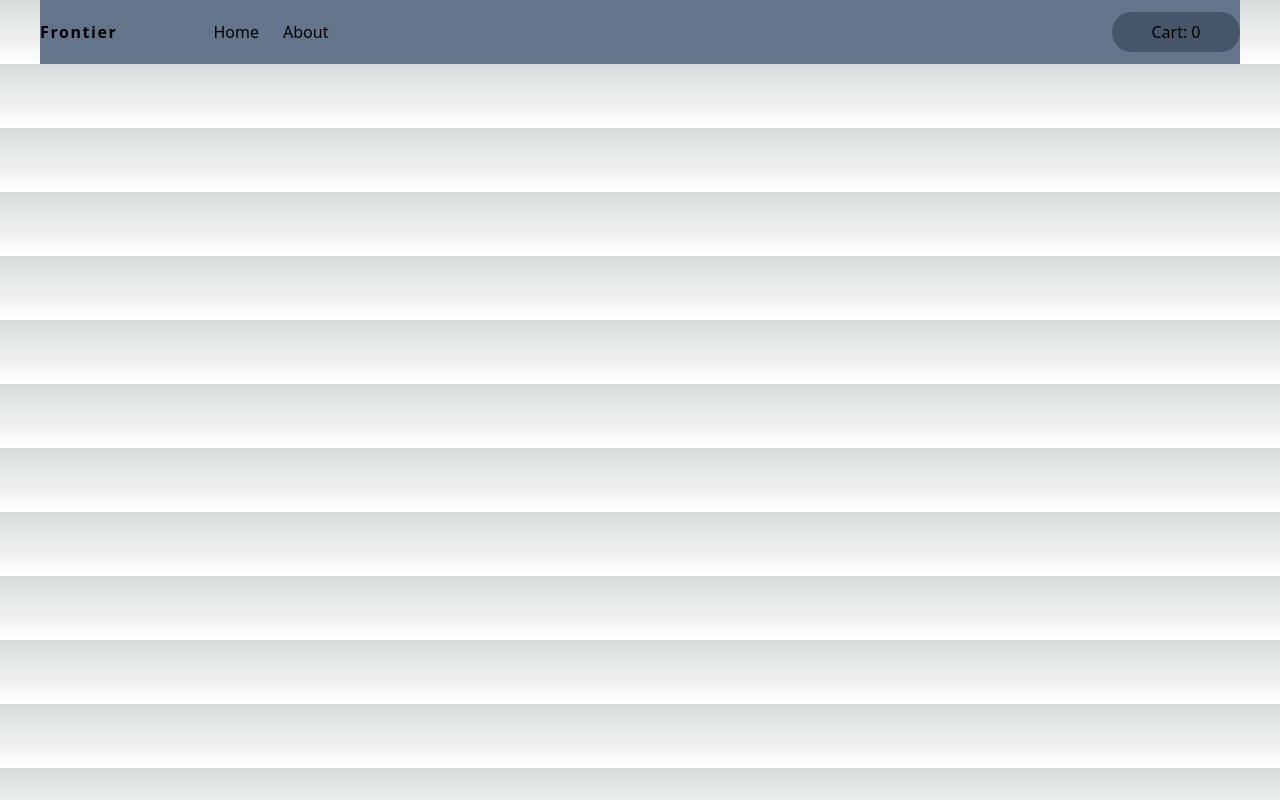
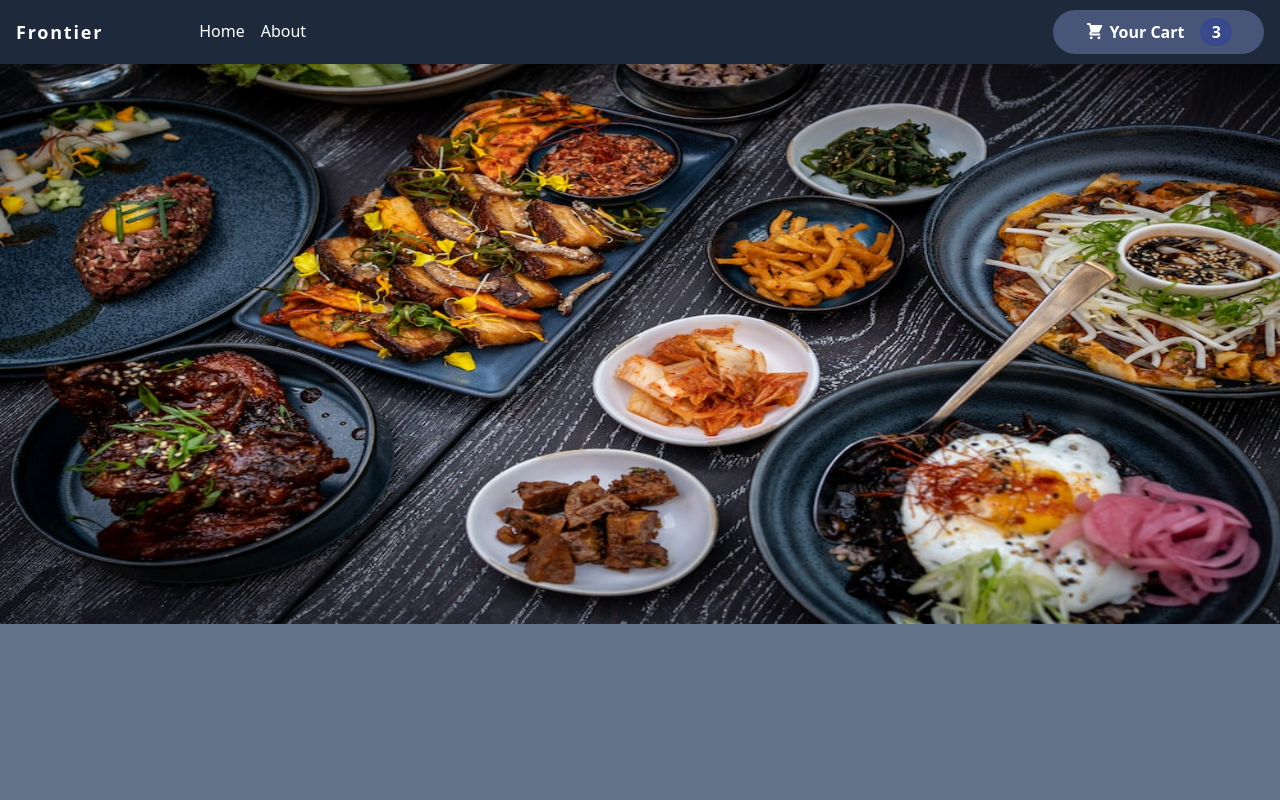
Before and after one commit to aliamirk/frontier-food-order, a Next.js app: page / in a window 1280 px wide. Built offline with nearby package versions, Linux system fonts and the light colour scheme.

Commit message:
create hero

```diff
--- a/app/globals.css
+++ b/app/globals.css
@@ -1,27 +1,3 @@
 @tailwind base;
 @tailwind components;
 @tailwind utilities;
-
-:root {
-  --foreground-rgb: 0, 0, 0;
-  --background-start-rgb: 214, 219, 220;
-  --background-end-rgb: 255, 255, 255;
-}
-
-@media (prefers-color-scheme: dark) {
-  :root {
-    --foreground-rgb: 255, 255, 255;
-    --background-start-rgb: 0, 0, 0;
-    --background-end-rgb: 0, 0, 0;
-  }
-}
-
-body {
-  color: rgb(var(--foreground-rgb));
-  background: linear-gradient(
-      to bottom,
-      transparent,
-      rgb(var(--background-end-rgb))
-    )
-    rgb(var(--background-start-rgb));
-}
--- a/app/layout.tsx
+++ b/app/layout.tsx
@@ -17,7 +17,7 @@ export default function RootLayout({
 }) {
   return (
     <html lang="en">
-      <body className="">
+      <body className="bg-slate-500">
         <Navbar />
         {children}
       </body>
--- a/app/page.tsx
+++ b/app/page.tsx
@@ -1,5 +1,10 @@
 import Image from "next/image";
+import Hero from "../components/UI/Hero";
 
 export default function Home() {
-  return <main></main>;
+  return (
+    <main>
+      <Hero />
+    </main>
+  );
 }
--- /dev/null
+++ b/components/Cart/CartIcon.tsx
@@ -0,0 +1,13 @@
+const CartIcon = () => {
+  return (
+    <svg
+      xmlns="http://www.w3.org/2000/svg"
+      viewBox="0 0 20 20"
+      fill="currentColor"
+    >
+      <path d="M3 1a1 1 0 000 2h1.22l.305 1.222a.997.997 0 00.01.042l1.358 5.43-.893.892C3.74 11.846 4.632 14 6.414 14H15a1 1 0 000-2H6.414l1-1H14a1 1 0 00.894-.553l3-6A1 1 0 0017 3H6.28l-.31-1.243A1 1 0 005 1H3zM16 16.5a1.5 1.5 0 11-3 0 1.5 1.5 0 013 0zM6.5 18a1.5 1.5 0 100-3 1.5 1.5 0 000 3z" />
+    </svg>
+  );
+};
+
+export default CartIcon;
--- /dev/null
+++ b/components/UI/CartButton.module.css
@@ -0,0 +1,60 @@
+.button {
+    cursor: pointer;
+    font: inherit;
+    border: none;
+    --tw-bg-opacity: 1;
+    background-color: rgb(71 85 120 / var(--tw-bg-opacity));
+    color: white;
+    padding: 0.5rem 2rem;
+    display: flex;
+    justify-content: space-around;
+    align-items: center;
+    border-radius: 25px;
+    font-weight: bold;
+  }
+
+  .button:hover,
+  .button:active {
+    background-color: #354692c4;
+  }
+
+  .icon {
+    width: 1.2rem;
+    height: 1.2rem;
+    margin-right: 0.3rem;
+  }
+
+  .badge {
+    background-color: #354692c4;
+    padding: 0.15rem 0.7rem;
+    border-radius: 25px;
+    margin-left: 1rem;
+    font-weight: bold;
+  }
+
+  .button:hover .badge,
+  .button:active .badge {
+    background-color: #354692c4;
+  }
+
+  .bump {
+    animation: bump 300ms ease-out;
+  }
+
+  @keyframes bump {
+    0% {
+      transform: scale(1);
+    }
+    10% {
+      transform: scale(0.9);
+    }
+    30% {
+      transform: scale(1.1);
+    }
+    50% {
+      transform: scale(1.15);
+    }
+    100% {
+      transform: scale(1);
+    }
+  }
--- /dev/null
+++ b/components/UI/CartButton.tsx
@@ -0,0 +1,20 @@
+import CartIcon from "../Cart/CartIcon";
+import classes from "./CartButton.module.css";
+
+interface CartButtonProps {
+  className?: string;
+}
+
+const CartButton = (props: CartButtonProps) => {
+  return (
+    <button className={`${classes.button} + ${props.className}`}>
+      <span className={classes.icon}>
+        <CartIcon />
+      </span>
+      <span className="">Your Cart</span>
+      <span className={classes.badge}>3</span>
+    </button>
+  );
+};
+
+export default CartButton;
--- /dev/null
+++ b/components/UI/Hero.tsx
@@ -0,0 +1,15 @@
+import Image from "next/image";
+import { images } from "../../public/assests";
+import foodimage from "../../public/assests/foodcoverimage.jpg";
+import Wrapper from "../Wrapper/Wrapper";
+
+const Hero = () => {
+
+    return (
+        <Wrapper>
+        <Image src={foodimage} alt="Cover Food Image" width={1000} height={100} className="w-[100%] h-[60vh]  md:h-[70vh]  object-fill  "/>
+        </Wrapper>
+    )
+};
+
+export default Hero;
--- a/components/UI/Navbar.tsx
+++ b/components/UI/Navbar.tsx
@@ -1,27 +1,32 @@
 import React from "react";
 import Link from "next/link";
 import Image from "next/image";
+import Wrapper from "../Wrapper/Wrapper";
+import CartButton from "./CartButton";
+
 
 const Navbar = () => {
   return (
-    <nav className="flex bg-slate-500 justify-between items-center h-16 mx-10">
+    <Wrapper>
+      <nav className="flex bg-slate-800 text-white px-4 justify-between items-center h-16 z-10 sticky">
 
         <div className="flex gap-24 ">
         {/* Logo */}
-        <div className="font-semibold tracking-widest">
+          <div className="font-bold text-[18px] tracking-widest">
             Frontier
           </div>
-        <ul className="flex gap-6">
+          <div className="flex-row hidden md:block md:gap-6 md:space-x-4">
           <Link href="/">Home</Link>
           <Link href="/About">About</Link>
-        </ul>
+          </div>
         </div>
 
         <div>
           {/* Cart */}
-        <button className="w-32 h-10 rounded-full bg-slate-600">Cart: 0</button>
+          <CartButton className="rounded-full bg-slate-600"/>
         </div>
       </nav>
+    </Wrapper>
   );
 };
 
--- /dev/null
+++ b/components/Wrapper/Wrapper.tsx
@@ -0,0 +1,5 @@
+const Wrapper = ({ children }: { children: React.ReactNode }) => {
+  return <div className="max-w-7xl mx-auto">{children}</div>;
+};
+
+export default Wrapper;
```
Also changed, not shown: public/assests/foodcover.avif (added), public/assests/foodcoverimage.jpg (added). Lines whose indentation alone changed are shown as unchanged.
